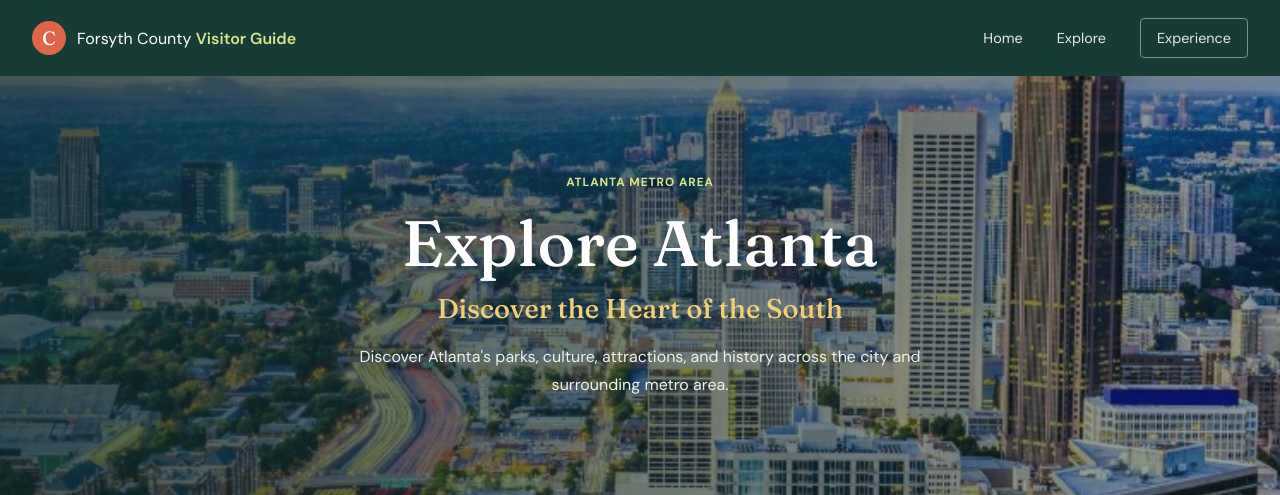
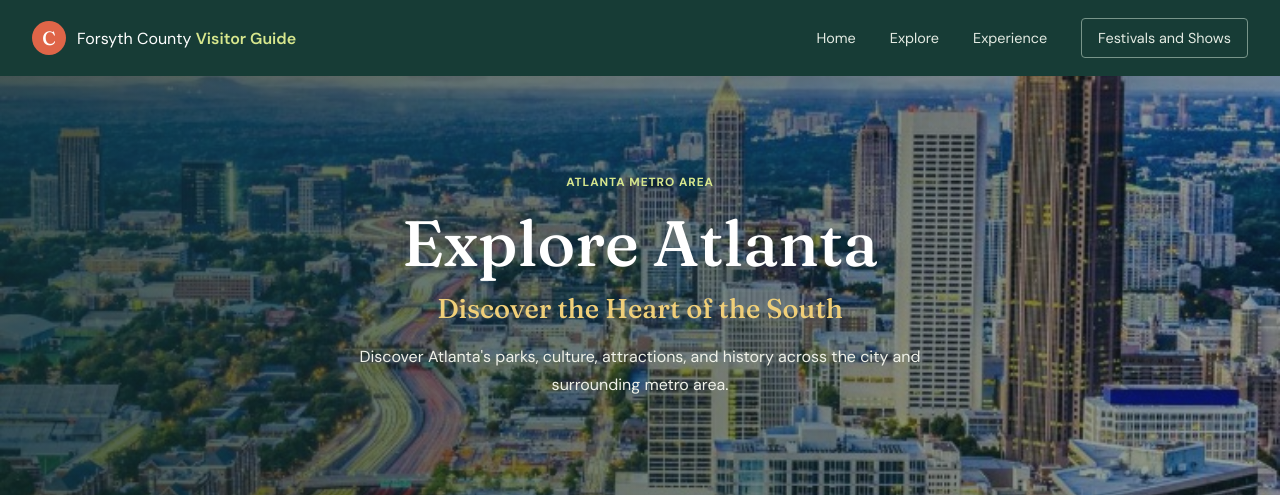
Before and after one commit to vivaanr-creator/fbla-2026-webapp, a Flask app: page /explore in a window 1280 px wide. Shown: the top 495 px of the page. Run offline with Flask 3, Linux system fonts and the light colour scheme.

Commit message:
Update navigation menu to include festivals link
Added a new link for 'Festivals and Shows' in the navigation menu.

```diff
--- a/templates/base.html
+++ b/templates/base.html
@@ -30,6 +30,7 @@
         <a href="{{ url_for('home') }}" {% if active_page == 'home' %}aria-current="page"{% endif %}>Home</a>
         <a href="{{ url_for('explore') }}" {% if active_page == 'explore' %}aria-current="page"{% endif %}>Explore</a>
         <a href="{{ url_for('experience') }}" {% if active_page == 'experience' %}aria-current="page"{% endif %}>Experience</a>
+        <a href="{{ url_for('festivals') }}" {% if active_page == 'festivals' %}aria-current="page"{% endif %}>Festivals and Shows</a>
       </div>
     </nav>
   </header>
```
